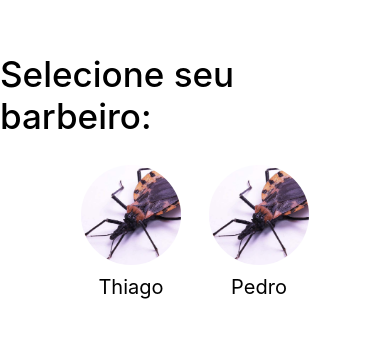
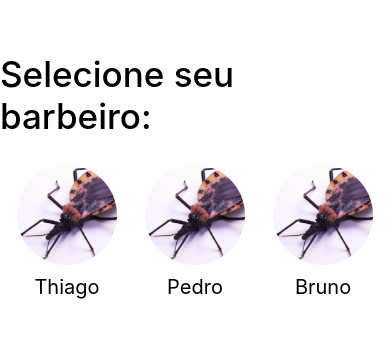
Before and after one commit to brunodeev/barber-app, a React Native app: screen /BarbersPage in a window 390 px wide. Shown: the part 242-580 px from the top of the page. Built offline with nearby package versions, Linux system fonts and the light colour scheme.

Commit message:
feat: upgrade the home page with params

```diff
--- a/src/mocks/barbers.js
+++ b/src/mocks/barbers.js
@@ -9,6 +9,10 @@ const barbers = [
         name: 'Pedro',
         image: barbeiro,
     },
+    {
+        name: 'Bruno',
+        image: barbeiro,
+    },
 ];
 
 export default barbers;
--- a/src/pages/Home.js
+++ b/src/pages/Home.js
@@ -1,15 +1,15 @@
 import React from 'react';
-import { StyleSheet, Text, View } from 'react-native';
+import { SafeAreaView, StyleSheet, Text, View } from 'react-native';
 import { useRoute } from '@react-navigation/native';
 
-const Home = (barber) => {
+const Home = () => {
 
   const route = useRoute();
 
   return (
-    <View>
+    <SafeAreaView>
       <Text>Bem vindo!! Voce escolheu o {route.params?.name}</Text>
-    </View>
+    </SafeAreaView>
   );
 };
 
```
